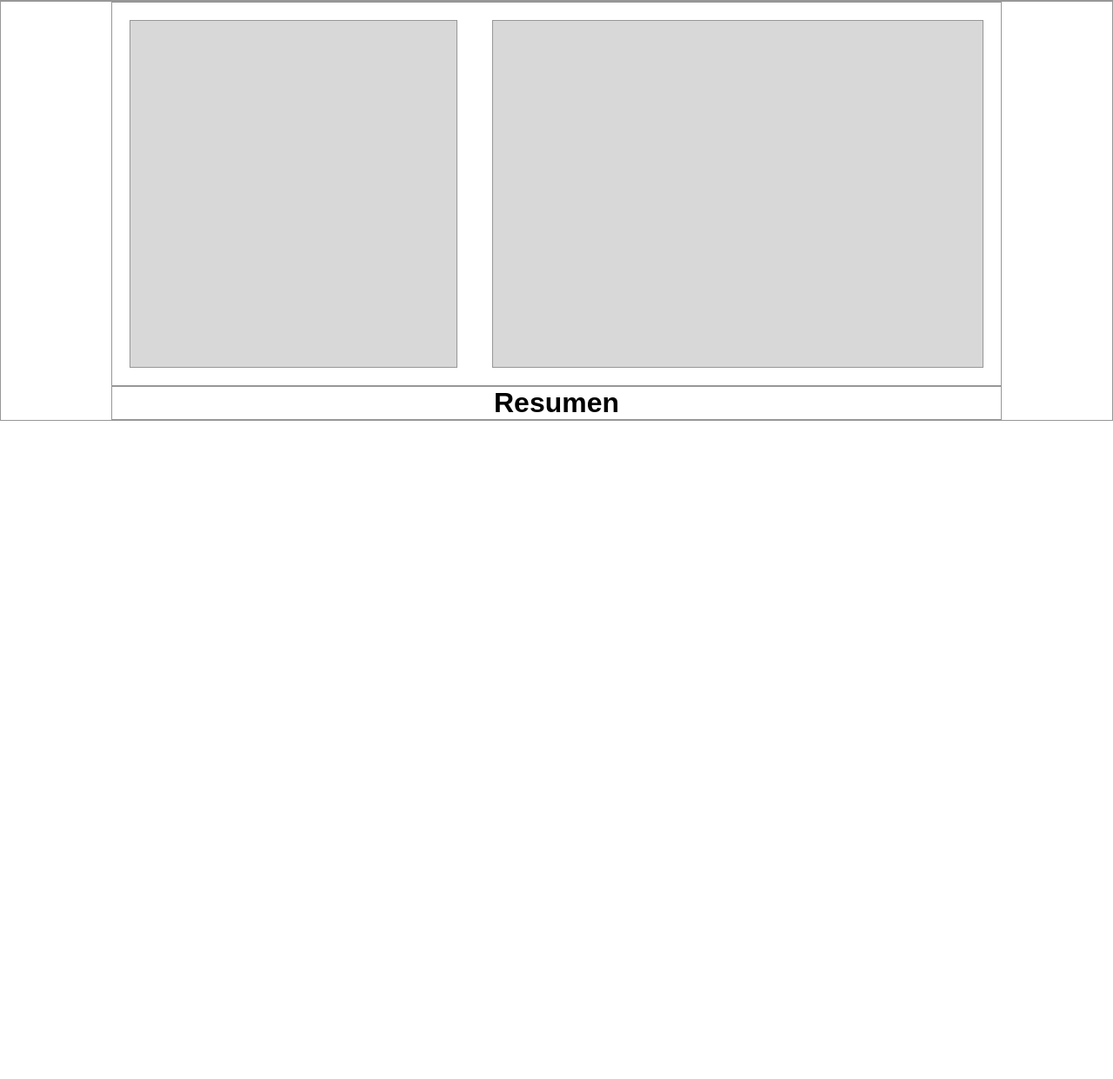
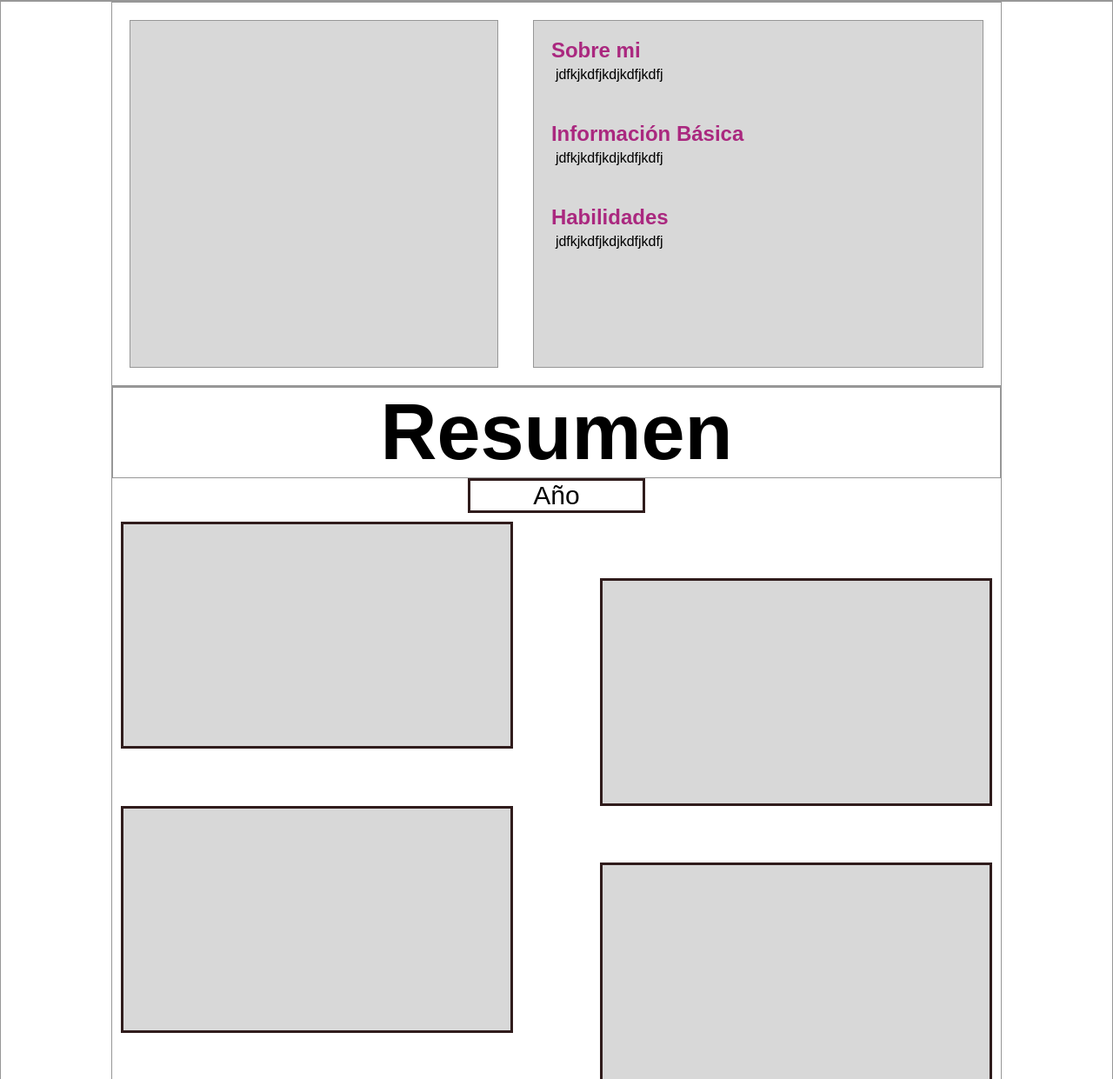
Before and after one commit to milenacard/hb-first-page, a website: page index.html in a window 1280 px wide. Shown: the part 299-1540 px from the top of the page at 87% size. Before the commit the page ends 800 px from the top, so only its background shows below. Drawn offline with nearby package versions, Linux system fonts and the light colour scheme; files that its build step writes are made by us from their sources.

Commit message:
layou ready for my first page

```diff
--- a/index.html
+++ b/index.html
@@ -10,25 +10,49 @@
 <body>
   <header class="header">
     <div class="title">
-      <h1 class="title-page">Portafolio</h1>
+			<h1 class="title-page">Milena Cárdenas Al.</h1>
+			<h2 class="subtitle-page">Ingeniera de sistemas</h2>
     </div>
     <section class="hero">
       <h2 class="text-hero">image-text</h2>
     </section>
   </header>
     <div class="container">
-        <div class="subcontainer ">
+        <div class="photo-card">
             <section class="section1 avatar"></section>
-            <section class="section1 basic-information"></section>
+            <section class="section1 basic-information">
+							<div class="desing-information">
+								<h3 class="desing-information-subtitle">Sobre mi</h3>
+								<p class="desing-information-text">jdfkjkdfjkdjkdfjkdfj</p>
+							</div>
+							<div class="desing-information">
+								<h3 class="desing-information-subtitle">Información Básica</h3>
+								<p class="desing-information-text">jdfkjkdfjkdjkdfjkdfj</p>
+							</div>
+							<div class="desing-information">
+								<h3 class="desing-information-subtitle">Habilidades</h3>
+								<p class="desing-information-text">jdfkjkdfjkdjkdfjkdfj</p>
+							</div>
+						</section>
         </div>
-        <div class="subcontainer">
-            <h1 class="subtitle">Resumen</h1>
-            <div class="year">
-            </div>
-            <div class="resume">
-                <section class="section2"></section>
-                <section class="section2"></section>
-                <section class="section2"></section>
+        <div class="resume">
+					<section class="resume-title">
+						<h1>Resumen</h1>
+					</section>
+            <div class="resume-subtitle">Año</div>
+            <div class="resume-grid">
+                <section class="box1">
+								</section>
+                <section class="box2">
+								</section>
+								<section class="box3">
+								</section>
+								<section class="box4">
+								</section>
+								<section class="box5">
+								</section>
+								<section class="box6">
+								</section>
             </div>
         </div>
     </div>
--- /dev/null
+++ b/scss/_base.scss
@@ -0,0 +1,12 @@
+
+body{
+	font-family: $font-family;
+}
+
+
+.container{
+	margin: 0 auto;
+	width: 100%;
+	height: 100%;
+	border: 1px solid $color-border;
+}
--- a/scss/_variables.scss
+++ b/scss/_variables.scss
@@ -1,5 +1,6 @@
 $color-background: #D8D8D8;
 $color-border: #979797;
+$color-border-box: #301c1c;
 $main-spacing: 20px;
 $main-width: 1024px;
 $font-family: 'PT Serif', sans-serif;
--- /dev/null
+++ b/scss/components/_grid.scss
@@ -0,0 +1,91 @@
+.resume{
+	max-width: $main-width;
+	width: 100%;
+	border: 1px solid $color-border;
+	align-items: center;
+	margin: 0 auto;
+	display: flex;
+	flex-direction: column;
+
+	&-title{
+		font-size: 60px;
+		width: 100%;
+		border: 1px solid $color-border;
+		margin: 0 auto;
+		text-align: center;
+
+	}
+
+	&-subtitle{
+		border: 3px solid $color-border-box;
+		font-size: 30px;
+		width: 20%;
+		text-align: center;
+	}
+
+	&-grid{
+		width: 100%;
+		height: 1000px;
+		display: grid;
+		padding: 10px;
+		grid-template-columns: 1fr 1fr;
+		grid-template-rows: repeat(15, 1fr);
+		grid-column-gap: 100px;
+		justify-self: center;
+
+	}
+}
+
+.box1{
+	padding-left: 20px;
+	padding-right: 20px;
+	grid-column: 1 / 2;
+	grid-row: 1 / span 4;
+	background:  $color-background;
+	border: 3px solid $color-border-box;
+}
+
+.box2{
+	padding-left: 20px;
+	padding-right: 20px;
+	grid-column: 2 / 3;
+	grid-row: 2 / span 4;
+	background:  $color-background;
+	border: 3px solid $color-border-box;
+}
+
+.box3{
+	padding-left: 20px;
+	padding-right: 20px;
+	grid-column: 1 / 2;
+	grid-row: 6 / span 4;
+	background:  $color-background;
+	border: 3px solid $color-border-box;
+}
+
+.box4{
+	padding-left: 20px;
+	padding-right: 20px;
+	grid-column: 2 / 3;
+	grid-row: 7 / span 4;
+	background:  $color-background;
+	border: 3px solid $color-border-box;
+}
+
+.box5{
+	padding-left: 20px;
+	padding-right: 20px;
+	grid-column: 1 / 2;
+	grid-row: 11 / span 4;
+	background:  $color-background;
+	border: 3px solid $color-border-box;
+}
+
+.box6{
+	padding-left: 20px;
+	padding-right: 20px;
+	grid-column: 2 / 3;
+	grid-row: 12 / span 4;
+	background:  $color-background;
+	border: 3px solid $color-border-box;
+}
--- a/scss/components/_header.scss
+++ b/scss/components/_header.scss
@@ -10,19 +10,25 @@
 }
 
 .title{
-	color: rgb(221, 28, 92);
+	color: rgb(104, 14, 51);
 	background: $color-background;
 	border: 1px solid $color-border;
 	position: fixed;
 	padding: 20px;
 	width: 100%;
-	height: 80px;
+	height: 100px;
 	margin: 0 auto;
 
+	&-page{
+		max-width: $main-width;
+		width: 100%;
+	}
 }
-.title-page{
+
+.subtitle-page{
 	max-width: $main-width;
 	width: 100%;
+
 }
 
 .hero{
--- /dev/null
+++ b/scss/components/_photo-card.scss
@@ -0,0 +1,44 @@
+.photo-card{
+	display: flex;
+	max-width: $main-width;
+	width: 100%;
+	border: 1px solid $color-border;
+	justify-content: center;
+	margin: 0 auto;
+}
+
+.section1{
+	background: #D8D8D8;
+	border: 1px solid $color-border;
+	margin: $main-spacing;
+	height: 400px;
+}
+
+.section1 :last-child{
+	margin-right: 0;
+}
+
+.avatar{
+	width: 45%;
+}
+
+.basic-information{
+	width: 55%;
+	display: flex;
+	flex-direction: column;
+	border: 1px solid $color-border;
+}
+
+.desing-information{
+	padding: 20px;
+	width: 100%;
+
+	&-subtitle{
+		font-size: 24px;
+		color: rgb(170, 40, 127);
+	}
+
+	&-text{
+		padding: 5px;
+	}
+}
--- a/scss/index.scss
+++ b/scss/index.scss
@@ -1,59 +1,6 @@
 @import 'variables';
 @import 'components/header';
 @import 'reset';
-
-
-body{
-	font-family: $font-family;
-}
-
-
-.container{
-	margin: 0 auto;
-	width: 100%;
-	height: 100%;
-	border: 1px solid $color-border;
-}
-
-.subcontainer{
-	display: flex;
-	max-width: $main-width;
-	width: 100%;
-	border: 1px solid #979797;
-	justify-content: center;
-	margin: 0 auto;
-}
-
-
-.section1{
-	background: #D8D8D8;
-	border: 1px solid #979797;
-	margin: $main-spacing;
-	height: 400px;
-}
-
-.section1 :last-child{
-	margin-right: 0;
-}
-
-.avatar{
-	width: 40%;
-}
-
-.basic-information{
-	width: 60%;
-	display: flex;
-	flex-direction: row;
-	border: 1px solid #979797;
-}
-
-/*
-
-
-.resume{
-	grid-template-columns: repeat(2, 1fr);
-	grid-auto-rows: repeat(10, 1fr);
-	grid-column-gap: 20px;
-
-}
-*/
+@import 'base';
+@import 'components/photo-card';
+@import 'components/grid';
```
